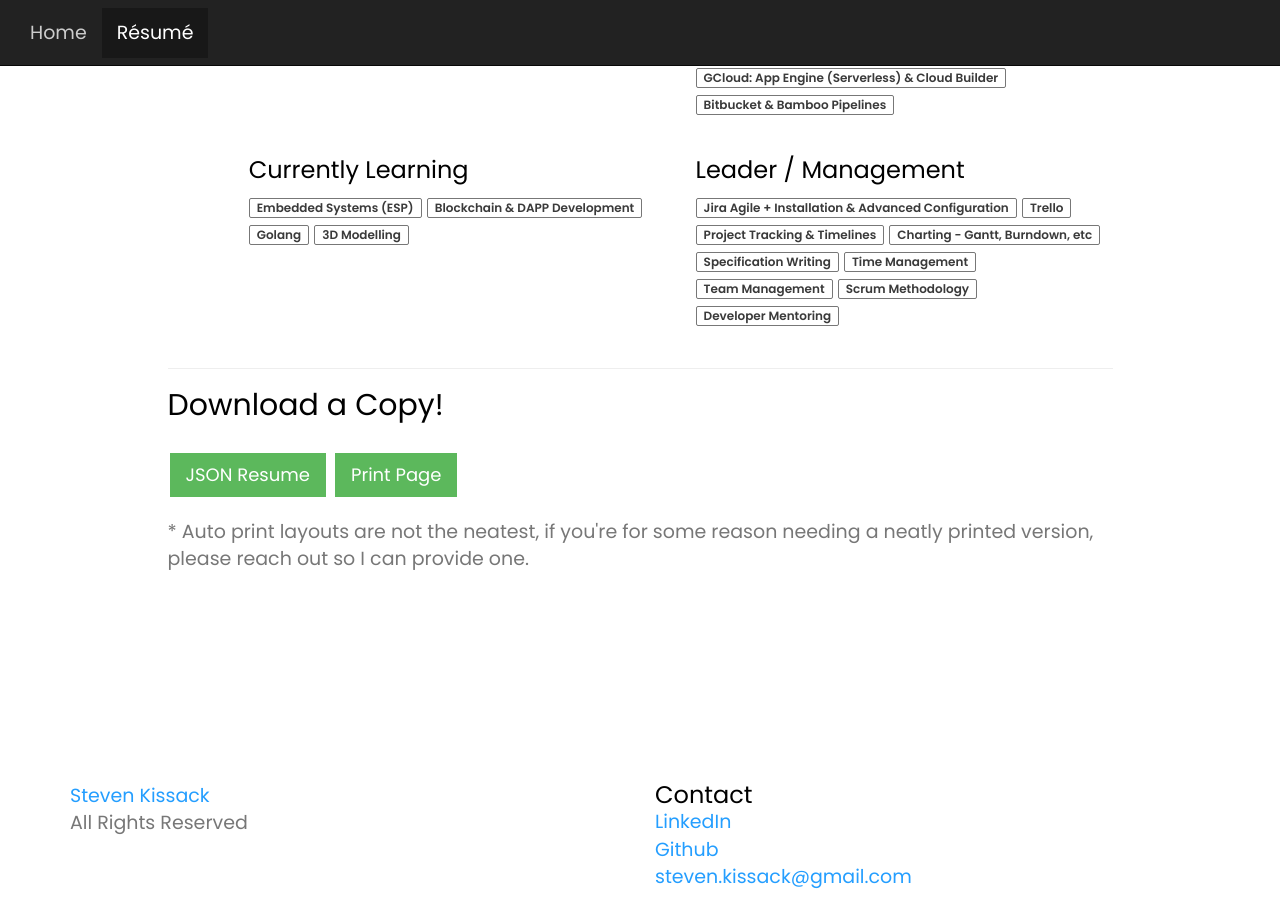
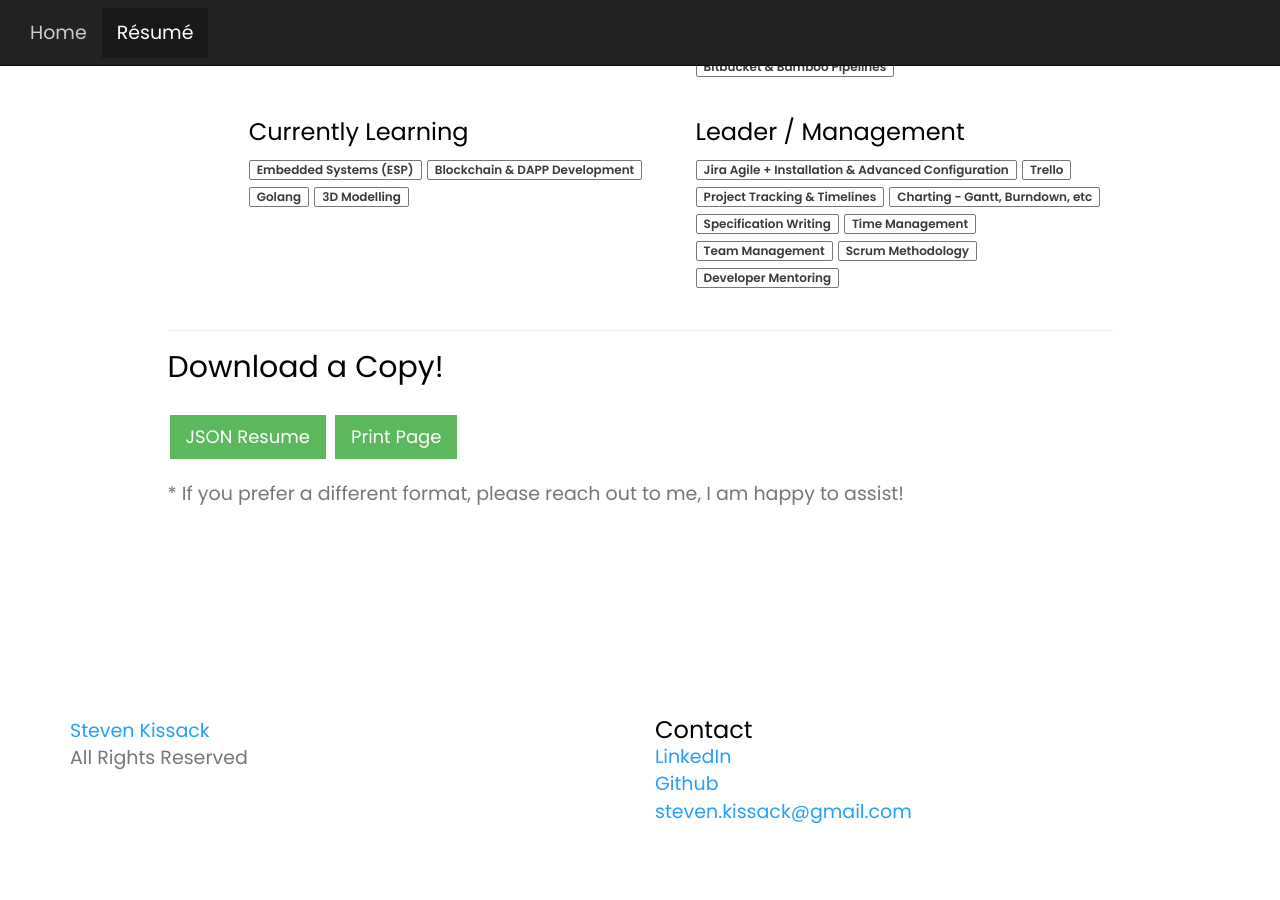
Before and after one commit to stevenkissack/stevokk.github.io, a Jekyll site: the page built from _pages/resume.md, in a window 1280 px wide and 900 px high, scrolled down 2303 px. Built offline with Jekyll 4.4.1, drawn with Linux system fonts in a browser that asks for light colours; nearby versions of some CDN libraries; after the commit the page ends 3138 px from its top, so only the background shows below that.

Commit message:
reduce top header margin, change print message

```diff
--- a/_pages/resume.md
+++ b/_pages/resume.md
@@ -4,7 +4,7 @@
 permalink: /resume/
 ---
 
-<div class="row mt-3 equal">
+<div class="row mt-1 equal">
     <div class="col-xs-8">
         <h1>{{site.data.resume.basics.name}}</h1>
         <h3>{{site.data.resume.basics.label}}</h3>
@@ -111,6 +111,6 @@
         <a href="#" onclick="window.print();" class="btn btn-lg btn-success">Print Page</a>
     </div>
     <div class="col-lg-12 mt-1">
-        <p class="text-muted">* Auto print layouts are not the neatest, if you're for some reason needing a neatly printed version, please reach out so I can provide one.</p>
+        <p class="text-muted">* If you prefer a different format, please reach out to me, I am happy to assist!</p>
     </div>
 </div>
```
